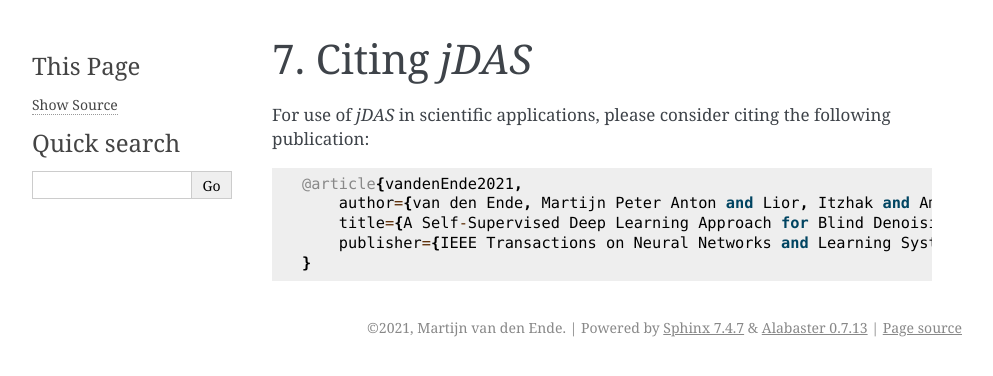
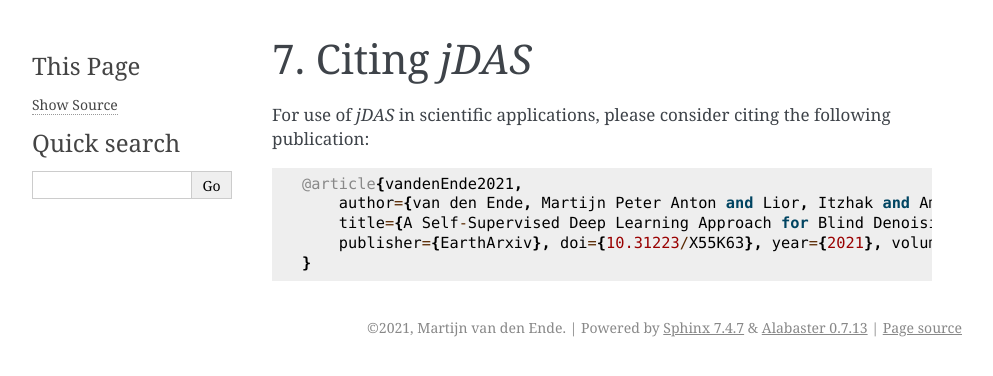
Before and after one commit to martijnende/jDAS, a Sphinx documentation site: the page built from docs/source/reference.rst, in a window 1280 px wide. Shown: the top 376 px of the page, without its empty margins (148-1141 px from the left). Built offline with Sphinx 7.4.7, drawn with Linux system fonts in a browser that asks for light colours.

Commit message:
Updated reference to EarthArxiv

```diff
--- a/docs/source/reference.rst
+++ b/docs/source/reference.rst
@@ -6,5 +6,5 @@ For use of *jDAS* in scientific applications, please consider citing the followi
     @article{vandenEnde2021,
         author={van den Ende, Martijn Peter Anton and Lior, Itzhak and Ampuero, Jean-Paul and Sladen, Anthony and Ferrari, André and Richard, Cédric},
         title={A Self-Supervised Deep Learning Approach for Blind Denoising and Waveform Coherence Enhancement in Distributed Acoustic Sensing Data},
-        publisher={IEEE Transactions on Neural Networks and Learning Systems}, doi={10.31223/X55K63}, year={2021}, volume={0}
+        publisher={EarthArxiv}, doi={10.31223/X55K63}, year={2021}, volume={0}
     }
```
Also changed, not shown: README.md (+2 -2 lines).
